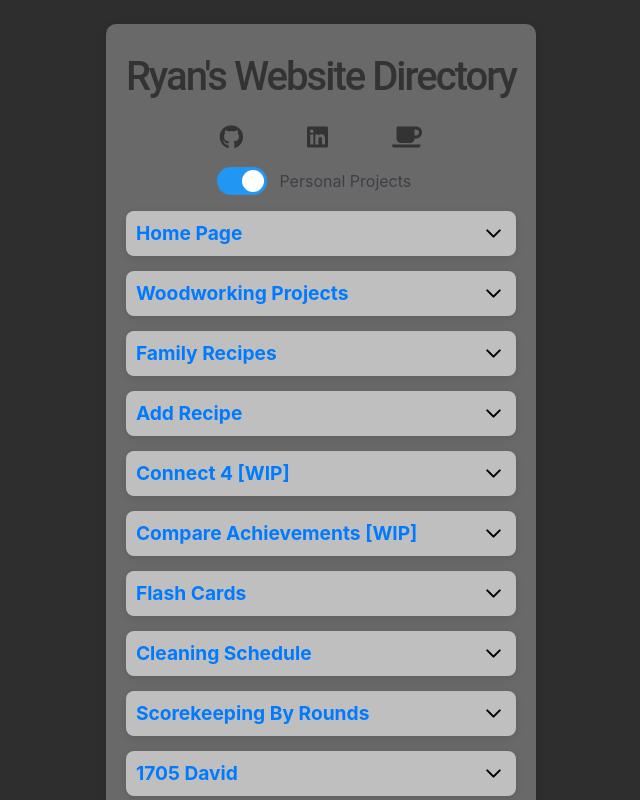
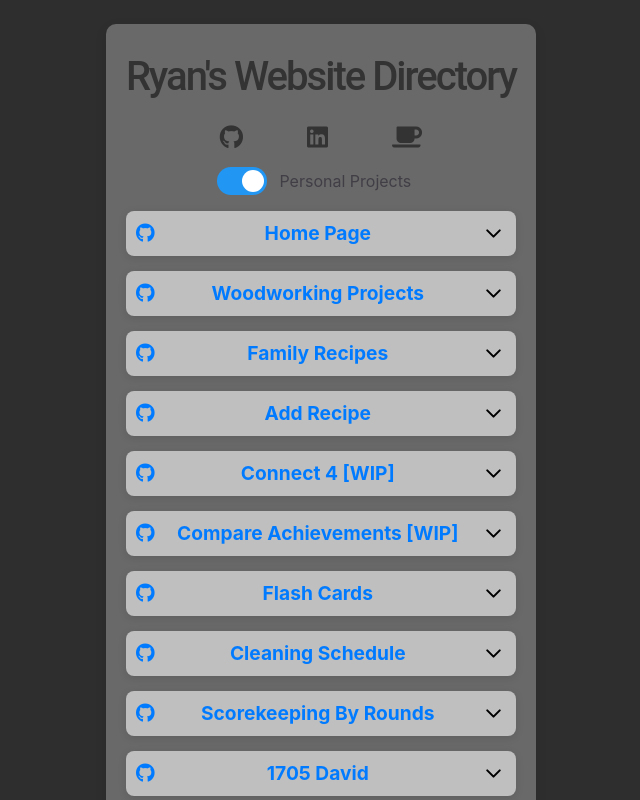
Before and after one commit to rbrock44/directory, an Angular app: page / in a window 1280 px wide. Shown: the top 800 px of the page, without its empty margins (319-959 px from the left). Built offline with nearby package versions, Linux system fonts and the light colour scheme.

Commit message:
add project github link

```diff
--- a/src/app/app.component.html
+++ b/src/app/app.component.html
@@ -140,6 +140,9 @@
             >
 
               <div class="item-header">
+                <a *ngIf="app.github" [href]="app.github" class="item-header-social-link" target="_blank" rel="noopener noreferrer">
+                  <i class="fab fa-github"></i>
+                </a>
                 <a href="{{ app.link }}" target="_blank">{{ app.name }}</a>
                 <svg class="arrow" width="25" height="25" viewBox="0 0 24 24" fill="none" stroke="black" stroke-width="2" stroke-linecap="round" stroke-linejoin="round">
                   <polyline points="6 9 12 15 18 9" />
--- a/src/app/app.component.ts
+++ b/src/app/app.component.ts
@@ -4,14 +4,15 @@ import {CommonModule, Location} from "@angular/common";
 import { FormBuilder, FormGroup, ReactiveFormsModule } from '@angular/forms';
 
 interface Project {
-  name: string,
-  description: string,
-  link?: string
+  name: string;
+  description: string;
+  link?: string;
+  github?: string;
 }
 
 interface Company {
-  name: string,
-  projects: Project[]
+  name: string;
+  projects: Project[];
 }
 
 @Component({
@@ -41,11 +42,13 @@ export class AppComponent implements OnInit {
     {
       name: 'Home Page',
       link: this.createLink('home-page'),
+      github: this.createGithub('home-page'),
       description: 'Quick access to information Ryan wants'
     },
     {
       name: 'Woodworking Projects',
       link: this.createLink('woodworking-projects'),
+      github: this.createGithub('woodworking-projects'),
       description: 'Shows off the woodworking projects'
     },
     // {
@@ -56,56 +59,67 @@ export class AppComponent implements OnInit {
     {
       name: 'Family Recipes',
       link: this.createLink('family-recipes'),
+      github: this.createGithub('family-recipes'),
       description: `All the family\'s recipes (and more)`
     },
     {
       name: 'Add Recipe',
       link: this.createLink('add-recipe'),
+      github: this.createGithub('add-recipe'),
       description: 'A user friendly place to turn a recipe into JSON format for the family recipe website'
     },
     {
       name: 'Connect 4 [WIP]',
       link: this.createLink('connect-4'),
+      github: this.createGithub('connect-4'),
       description: 'Work in Progress -> Play Connect 4 against various AI difficulties to have some fun and increase skill'
     },
     {
       name: 'Compare Achievements [WIP]',
       link: this.createLink('compare-achievements'),
+      github: this.createGithub('compare-achievements'),
       description: 'Work in Progress -> Compare achievements across multiple platforms and users with ease'
     },
     {
       name: 'Flash Cards',
       link: this.createLink('flash-cards'),
+      github: this.createGithub('flash-cards'),
       description: 'Flash cards to help study'
     },
     {
       name: 'Cleaning Schedule',
       link: this.createLink('cleaning-schedule'),
+      github: this.createGithub('cleaning-schedule'),
       description: 'Used to help keep track of people\'s cleaning schedule'
     },
     {
       name: 'Scorekeeping By Rounds',
       link: this.createLink('scorekeeping-by-rounds'),
+      github: this.createGithub('scorekeeping-by-rounds'),
       description: 'Helps manage a game where teams/players keep score over multiple rounds'
     },
     {
       name: '1705 David',
       link: this.createLink('1705-David'),
+      github: this.createGithub('1705-David'),
       description: 'A place to showcase a rent house'
     },
     {
       name: 'Auction Advisor',
       link: this.createLink('auction-advisor'),
+      github: this.createGithub('auction-advisor'),
       description: 'Helps manage an in person silent auction'
     },
     {
       name: 'Email Link Generator',
       link: this.createLink('email-link-generator'),
+      github: this.createGithub('email-link-generator'),
       description: 'Helps create email links with parameters (fields)'
     },
     {
       name: 'Lost?',
       link: this.createLink('lost'),
+      github: this.createGithub('lost'),
       description: 'A simple lost/redirection webpage for all unknown routes on my domain'
     }
   ];
@@ -217,6 +231,10 @@ export class AppComponent implements OnInit {
     return `https://${name}.ryan-brock.com/`
   }
 
+  createGithub(name: string): string {
+    return `https://github.com/rbrock44/${name}`
+  }
+
   toggleDescription(app: any, event: Event) {
     const target = event.target as HTMLElement;
 
```
